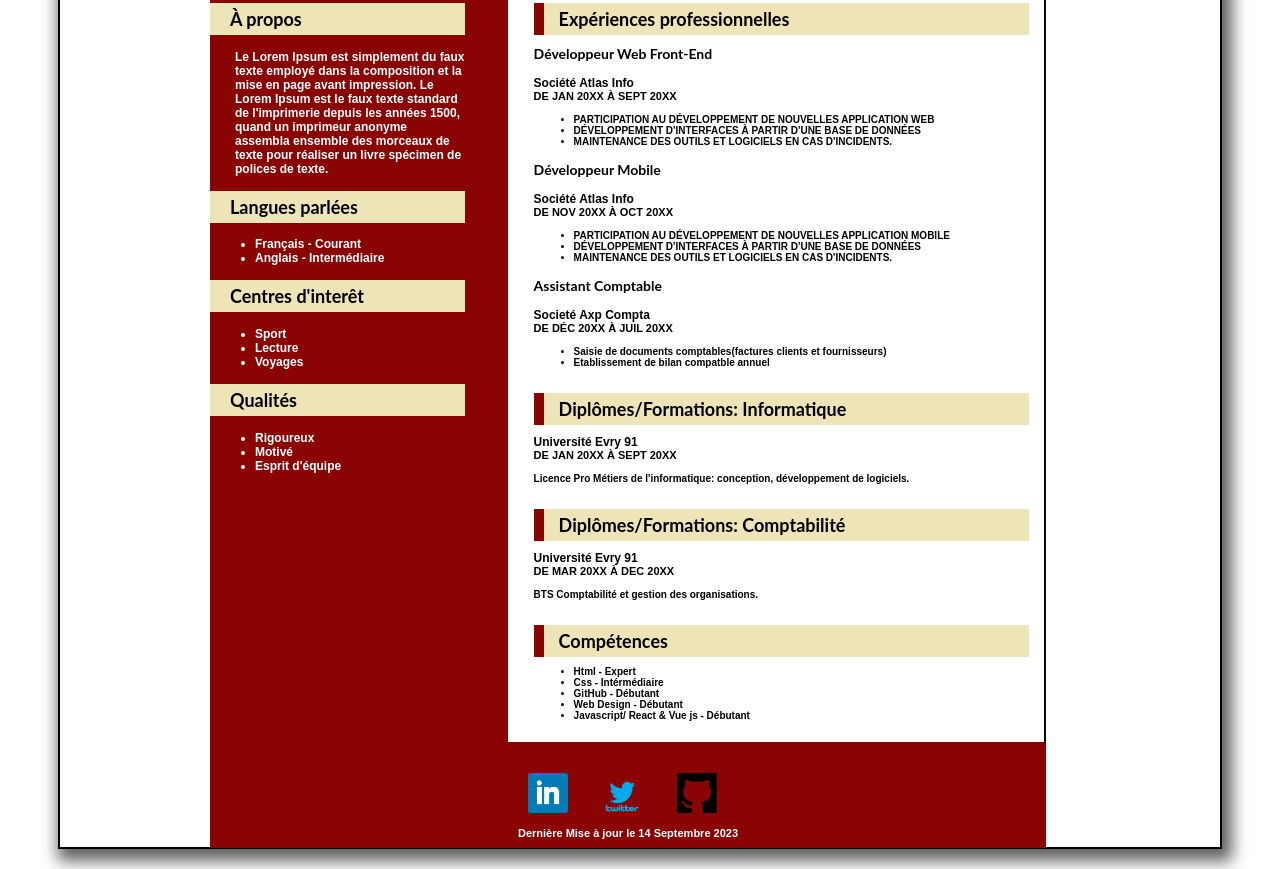
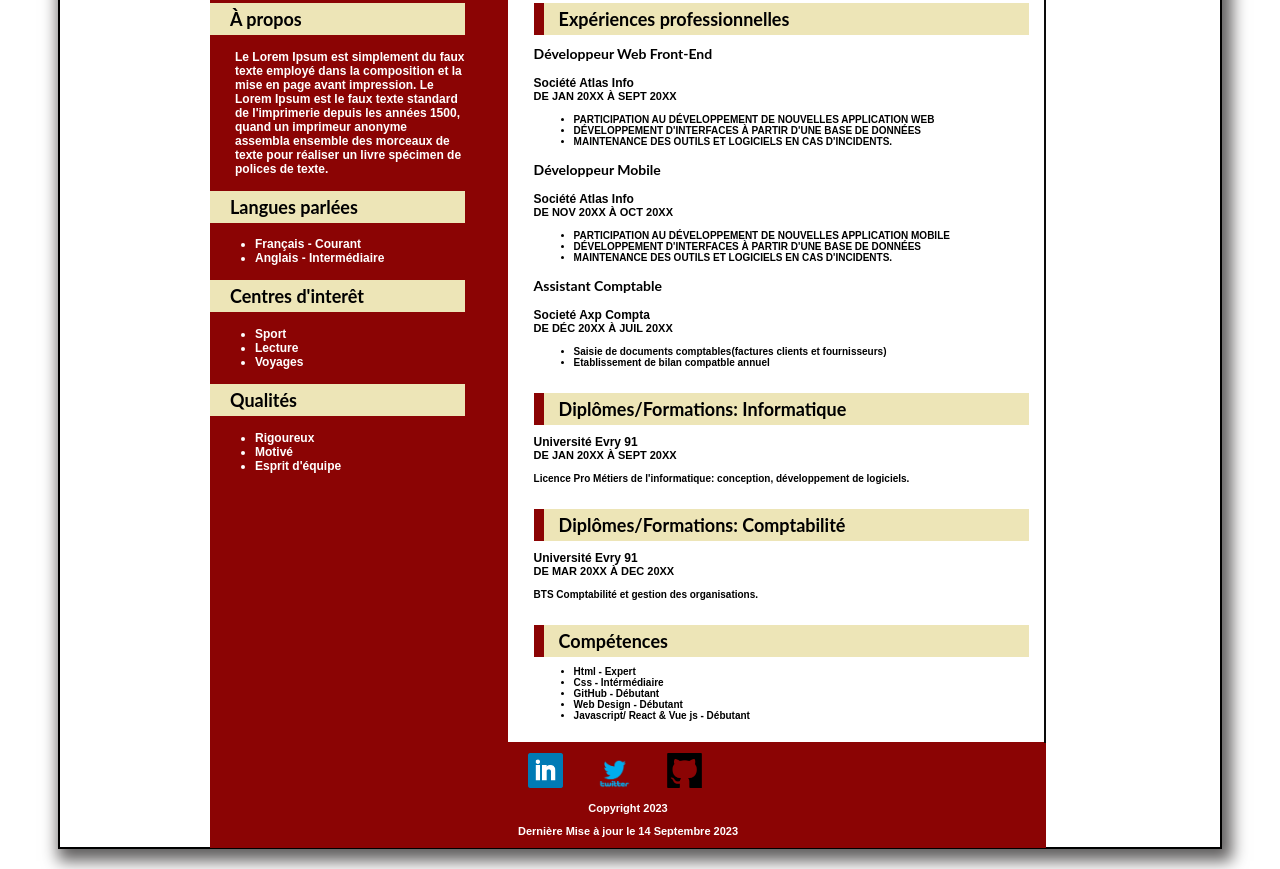
Before and after one commit to clessmatthaus/Mon-CV-en-Html-Css, a plain HTML site: page index.html in a window 1280 px wide. Shown: the part 335-1204 px from the top of the page. Drawn offline with Linux system fonts and the light colour scheme.

Commit message:
HTML/CSS CV COPYRIGHT

```diff
--- a/index.html
+++ b/index.html
@@ -4,7 +4,7 @@
     <meta charset="UTF-8">
     <meta name="viewport" content="width=device-width, initial-scale=1.0">
     <link rel="stylesheet" href="style.css">
-    <title>Mon CV</title>
+    <title>Mon CV en Html&Css</title>
 </head>
 <body>
     <div class="main">
@@ -102,7 +102,9 @@
                     <a href="https://fr.linkedin.com/"><img src="photo/linked.png" class="icon" role="button"/></a>
                     <a href="https://twitter.com/?lang=fr"><img src="photo/twitter.png" class="icon" role="button"/></a>
                     <a href="https://github.com/clessmatthaus"><img src="photo/githuns.png" class="icon" role="button"/></a>
+                    <p>Copyright 2023</p>
                     <p>Dernière Mise à jour le 14 Septembre 2023</p>
+
             </div>
             </footer>
         </div>
--- a/style.css
+++ b/style.css
@@ -134,8 +134,8 @@ aside span{
     margin-left: 20px;
 }
 .icon{
-   margin-top: 30px;
-    width: 40px;
+   margin-top: 10px;
+    width: 35px;
     margin-right:10px;
     cursor: pointer;
 }
```
